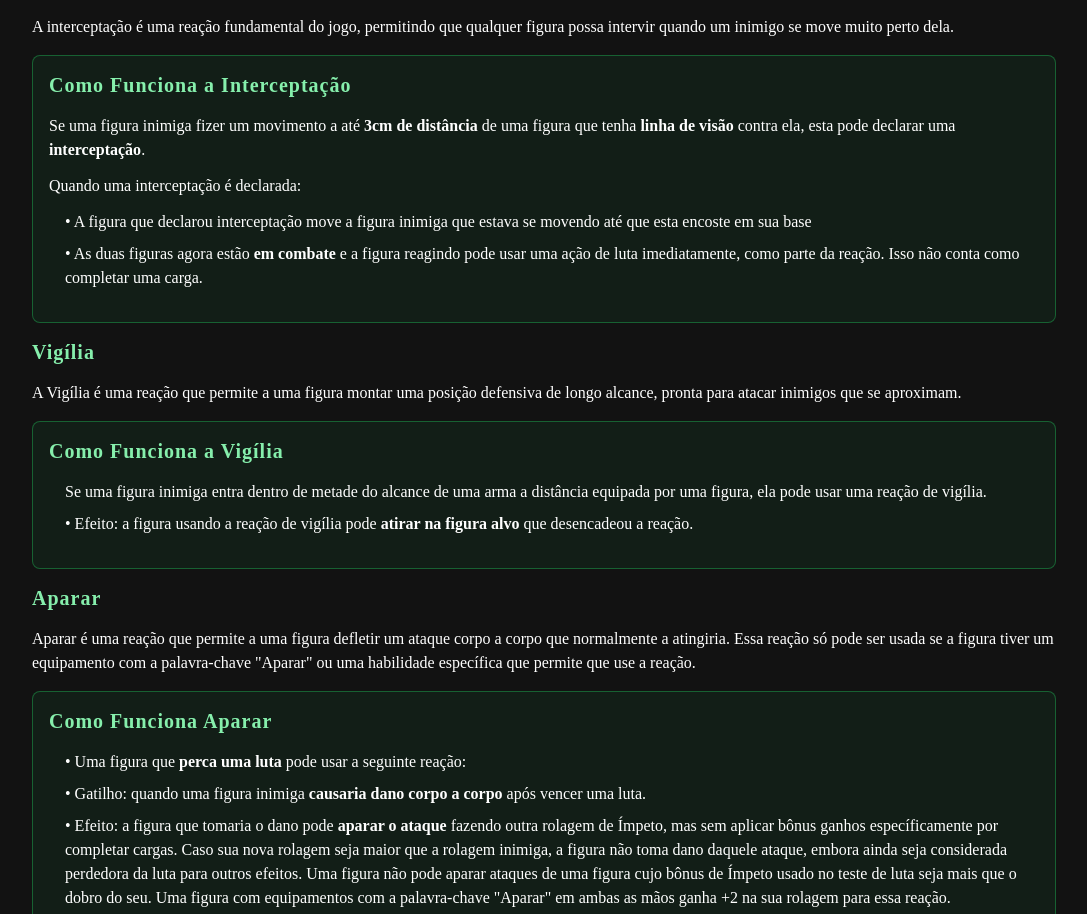
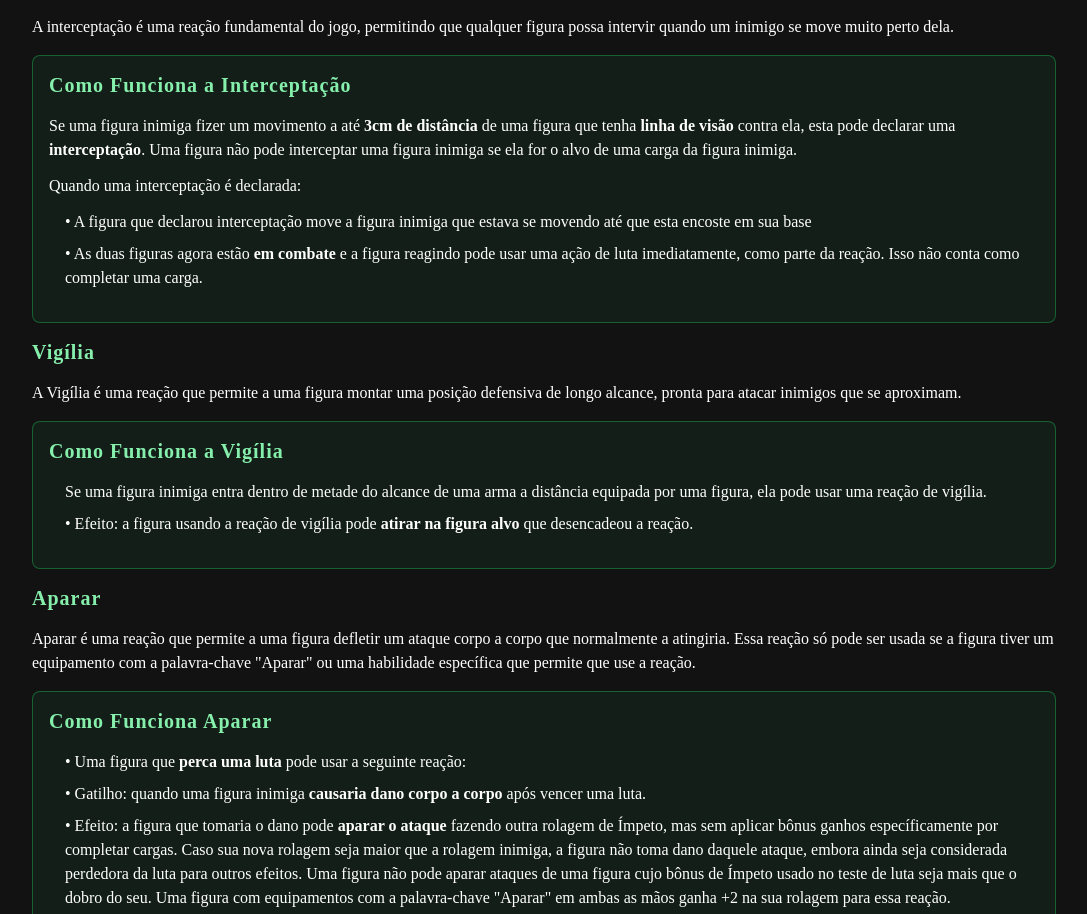
Before and after one commit to David-Bugaboo/Twentyheim, a React (Vite) app: page /rules/reactions in a window 1280 px wide. Shown: the part 1128-2042 px from the top of the page, without its empty margins (96-1183 px from the left). Built offline with nearby package versions, Linux system fonts and the light colour scheme; no server answers.

Commit message:
fix: interception text fix

```diff
--- a/src/pages/rules/ReactionsPage.tsx
+++ b/src/pages/rules/ReactionsPage.tsx
@@ -126,7 +126,9 @@ function ReactionsPage() {
                 Se uma figura inimiga fizer um movimento a até{" "}
                 <strong>3cm de distância</strong> de uma figura que tenha{" "}
                 <strong>linha de visão</strong> contra ela, esta pode declarar
-                uma <strong>interceptação</strong>.
+                uma <strong>interceptação</strong>. Uma figura não pode
+                interceptar uma figura inimiga se ela for o alvo de uma carga da
+                figura inimiga.
               </MobileText>
 
               <MobileText className="mb-3">
```
